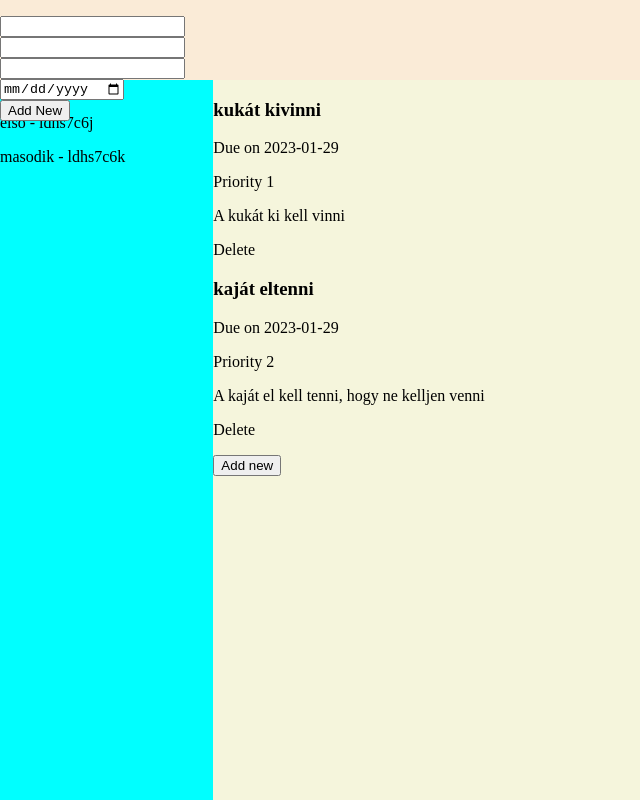
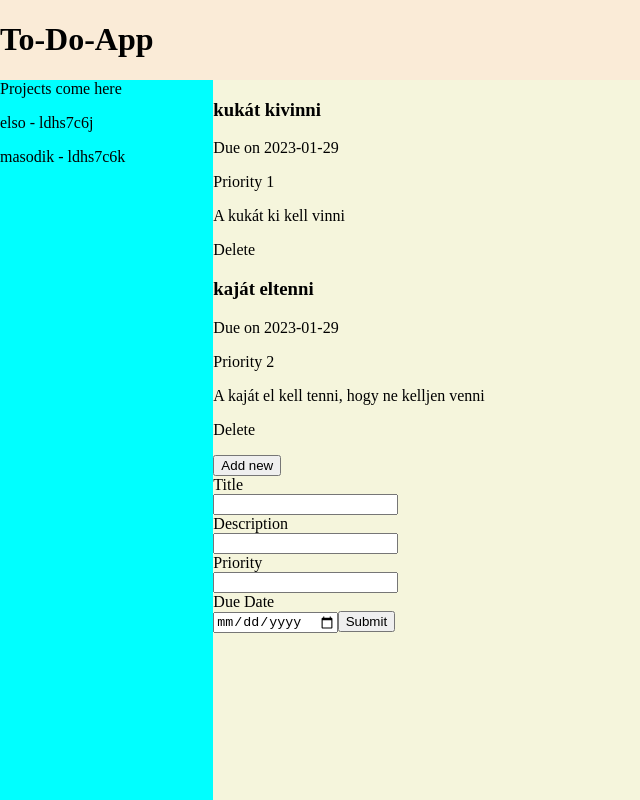
Before and after one commit to majkulmajkul/odin-todo, a website built with webpack: page dist/index.html in a window 1280 px wide. Both pictures are taken after a click on the button "Add new". Shown: the top 800 px of the page, without its empty margins (0-640 px from the left). Built offline with nearby package versions, Linux system fonts and the light colour scheme.

Commit message:
Refractored new Todo Form

```diff
--- a/src/handleEvents.js
+++ b/src/handleEvents.js
@@ -1,4 +1,6 @@
 import renderTodos from "./renderTodos";
+import newToDoCard from "./newToDoCard";
+import { Todo } from "./dataClasses";
 
 const handleEvents = (function () {
   function selectProject(project, projectList) {
@@ -11,7 +13,28 @@ const handleEvents = (function () {
     renderTodos(project);
   }
 
-  return { selectProject, deleteTodoAndRerender };
+  function showNewTodoForm(project) {
+    const todosContainer = document.querySelector(".todos-container");
+    todosContainer.appendChild(newToDoCard(project));
+  }
+
+  function submitNewTodo(project) {
+    console.log("Submitted");
+    const title = document.querySelector("#todo-title-input").value;
+    const description = document.querySelector("#todo-description-input").value;
+    const priority = document.querySelector("#todo-priority-input").value;
+    const dueDate = document.querySelector("#todo-duedate-input").value;
+    const thisTodo = new Todo(title, dueDate, description, priority);
+    project.addTodo(thisTodo);
+    renderTodos(project);
+  }
+
+  return {
+    selectProject,
+    deleteTodoAndRerender,
+    showNewTodoForm,
+    submitNewTodo,
+  };
 })();
 
 export { handleEvents };
--- /dev/null
+++ b/src/newToDoCard.js
@@ -0,0 +1,61 @@
+import { handleEvents } from "./handleEvents";
+
+export default function newToDoCard(project) {
+  const newTodoContainer = document.createElement("div");
+  newTodoContainer.id = "new-todo-form-container";
+
+  const newTodoForm = document.createElement("form");
+  newTodoForm.addEventListener("submit", (e) => {
+    e.preventDefault();
+    handleEvents.submitNewTodo(project);
+  });
+
+  const todoTitleLabel = document.createElement("label");
+  todoTitleLabel.htmlFor = "todo-title-input";
+  todoTitleLabel.textContent = "Title";
+  const todoTitleInput = document.createElement("input");
+  todoTitleInput.id = "todo-title-input";
+  todoTitleInput.type = "text";
+
+  const todoDescriptionLabel = document.createElement("label");
+  todoDescriptionLabel.htmlFor = "todo-description-input";
+  todoDescriptionLabel.textContent = "Description";
+  const todoDescriptionInput = document.createElement("input");
+  todoDescriptionInput.id = "todo-description-input";
+  todoDescriptionInput.type = "text";
+
+  const todoPriorityLabel = document.createElement("label");
+  todoPriorityLabel.htmlFor = "todo-priority-input";
+  todoPriorityLabel.textContent = "Priority";
+  const todoPriorityInput = document.createElement("input");
+  todoPriorityInput.id = "todo-priority-input";
+  todoPriorityInput.type = "number";
+
+  const todoDueDateLabel = document.createElement("label");
+  todoDueDateLabel.htmlFor = "todo-duedate-input";
+  todoDueDateLabel.textContent = "Due Date";
+  const todoDueDateInput = document.createElement("input");
+  todoDueDateInput.id = "todo-duedate-input";
+  todoDueDateInput.type = "date";
+
+  const submitButton = document.createElement("button");
+  submitButton.textContent = "Submit";
+
+  for (const element of [
+    todoTitleLabel,
+    todoTitleInput,
+    todoDescriptionLabel,
+    todoDescriptionInput,
+    todoPriorityLabel,
+    todoPriorityInput,
+    todoDueDateLabel,
+    todoDueDateInput,
+    submitButton,
+  ]) {
+    newTodoForm.appendChild(element);
+  }
+
+  newTodoContainer.appendChild(newTodoForm);
+
+  return newTodoContainer;
+}
--- a/src/renderNewTodoForm.js
+++ /dev/null
@@ -1,25 +0,0 @@
-import { Todo } from "./dataClasses";
-import renderTodos from "./renderTodos";
-
-export default function renderNewToDoForm(project) {
-  console.log("Render new todo form called");
-
-  const newTodoContainer = document.querySelector("#new-todo-form-container");
-  newTodoContainer.style.visibility = "visible";
-
-  const newTodoForm = document.querySelector("#new-todo-form");
-  newTodoForm.addEventListener("submit", handleSubmit);
-
-  function handleSubmit(e) {
-    e.preventDefault();
-    const title = document.querySelector("#new-todo-title").value;
-    const description = document.querySelector("#new-todo-description").value;
-    const priority = document.querySelector("#new-todo-priority").value;
-    const dueDate = document.querySelector("#new-todo-due-date").value;
-    const thisTodo = new Todo(title, dueDate, description, priority);
-    project.addTodo(thisTodo);
-    renderTodos(project);
-    newTodoContainer.style.visibility = "hidden";
-    newTodoForm.removeEventListener("submit", handleSubmit);
-  }
-}
--- a/src/renderTodos.js
+++ b/src/renderTodos.js
@@ -1,5 +1,5 @@
 import toDoCard from "./todoCard";
-import renderNewToDoForm from "./renderNewTodoForm";
+import { handleEvents } from "./handleEvents";
 
 export default function renderTodos(project) {
   const todosContainer = document.querySelector(".todos-container");
@@ -14,6 +14,8 @@ export default function renderTodos(project) {
 
   const newTodo = document.createElement("button");
   newTodo.textContent = "Add new";
-  newTodo.addEventListener("click", () => renderNewToDoForm(project));
+  newTodo.addEventListener("click", () =>
+    handleEvents.showNewTodoForm(project)
+  );
   todosContainer.appendChild(newTodo);
 }
--- a/src/style.css
+++ b/src/style.css
@@ -28,9 +28,6 @@ body{
 
 }
 
-#new-todo-form-container{
-    position : absolute;
-    z-index: 1;
-    top: 1rem;
-    visibility: hidden;
+label{
+    display: block;
 }
```
Also changed, not shown: dist/index.html.
